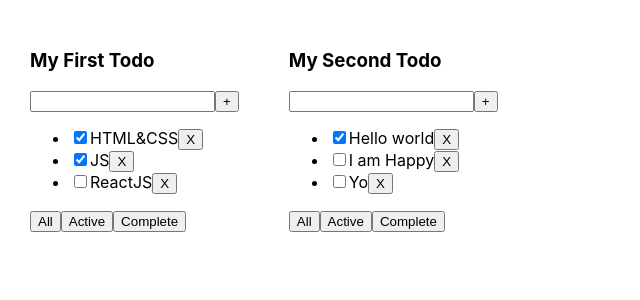
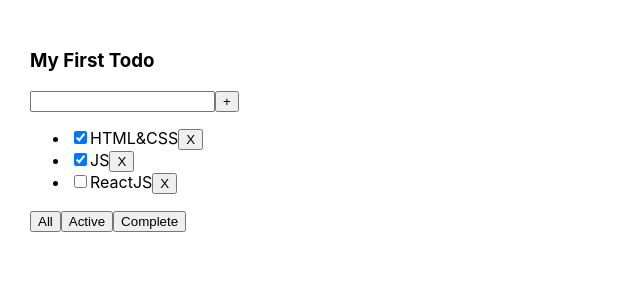
Before and after one commit to Kliapwnz/training, a React (Vite) app: page / in a window 1280 px wide. Shown: the top 300 px of the page, without its empty margins (0-640 px from the left). Built offline with nearby package versions, Linux system fonts and the light colour scheme.

Commit message:
create function in app deleteTask and use this in todoItem

```diff
--- a/src/App.tsx
+++ b/src/App.tsx
@@ -8,21 +8,24 @@ export type TaskType = {
 }
 
 function App() {
-   const tasks1: TaskType[] = [
+   let tasks: TaskType[] = [
       {id: 1, title: 'HTML&CSS', isDone: true},
       {id: 2, title: 'JS', isDone: true},
       {id: 3, title: 'ReactJS', isDone: false},
    ]
 
-   const tasks2: TaskType[] = [
-      {id: 1, title: 'Hello world', isDone: true},
-      {id: 2, title: 'I am Happy', isDone: false},
-      {id: 3, title: 'Yo', isDone: false},
-   ]
+
+   const deleteTask = (taskId:number) => {
+      alert(taskId)
+
+   }
    return (
       <div className="app">
-         <TodolistItem title={"My First Todo"} task={tasks1}/>
-         <TodolistItem title={"My Second Todo"} task={tasks2}/>
+         <TodolistItem
+            title={"My First Todo"}
+            task={tasks}
+            deleteTask={deleteTask}
+         />
       </div>
    )
 }
--- a/src/TodolistItem.tsx
+++ b/src/TodolistItem.tsx
@@ -4,10 +4,11 @@ import {Button} from "./Button";
 type Props = {
    title: string
    task: TaskType[]
+   deleteTask:(taskId:number) =>void
 }
 
 
-export const TodolistItem = ({title, task}: Props) => {
+export const TodolistItem = ({title, task, deleteTask}: Props) => {
    return (
       <div>
          <h3>{title}</h3>
@@ -23,7 +24,7 @@ export const TodolistItem = ({title, task}: Props) => {
                         <li>
                            <input type="checkbox" checked={t.isDone}/>
                            <span>{t.title}</span>
-                           <Button title={"X"} onClick={()=> {alert("Удаляй")}}/>
+                           <Button title={"X"} onClick={()=> {deleteTask(t.id)}}/>
                         </li>
                      )
                   })}
```
